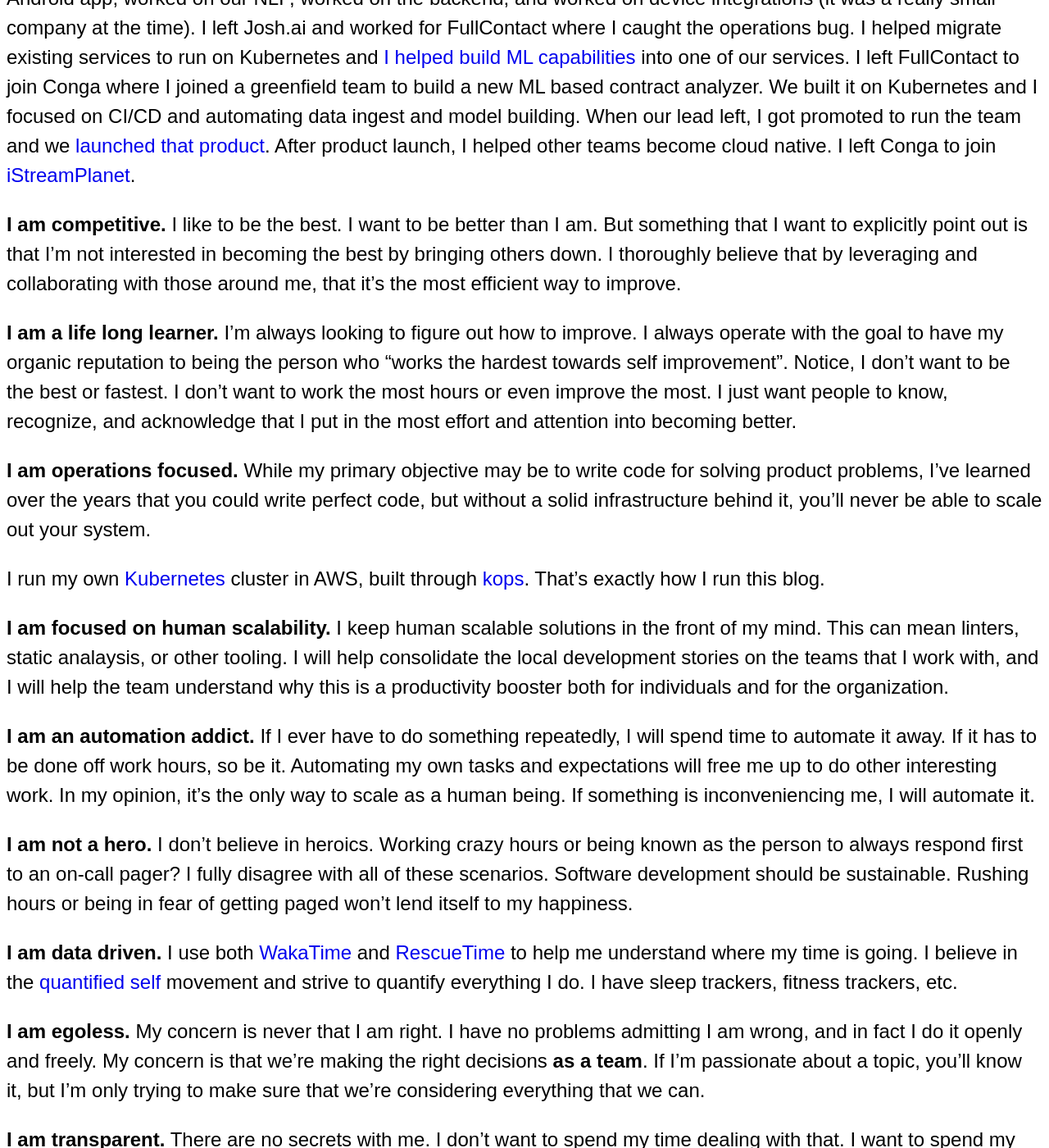
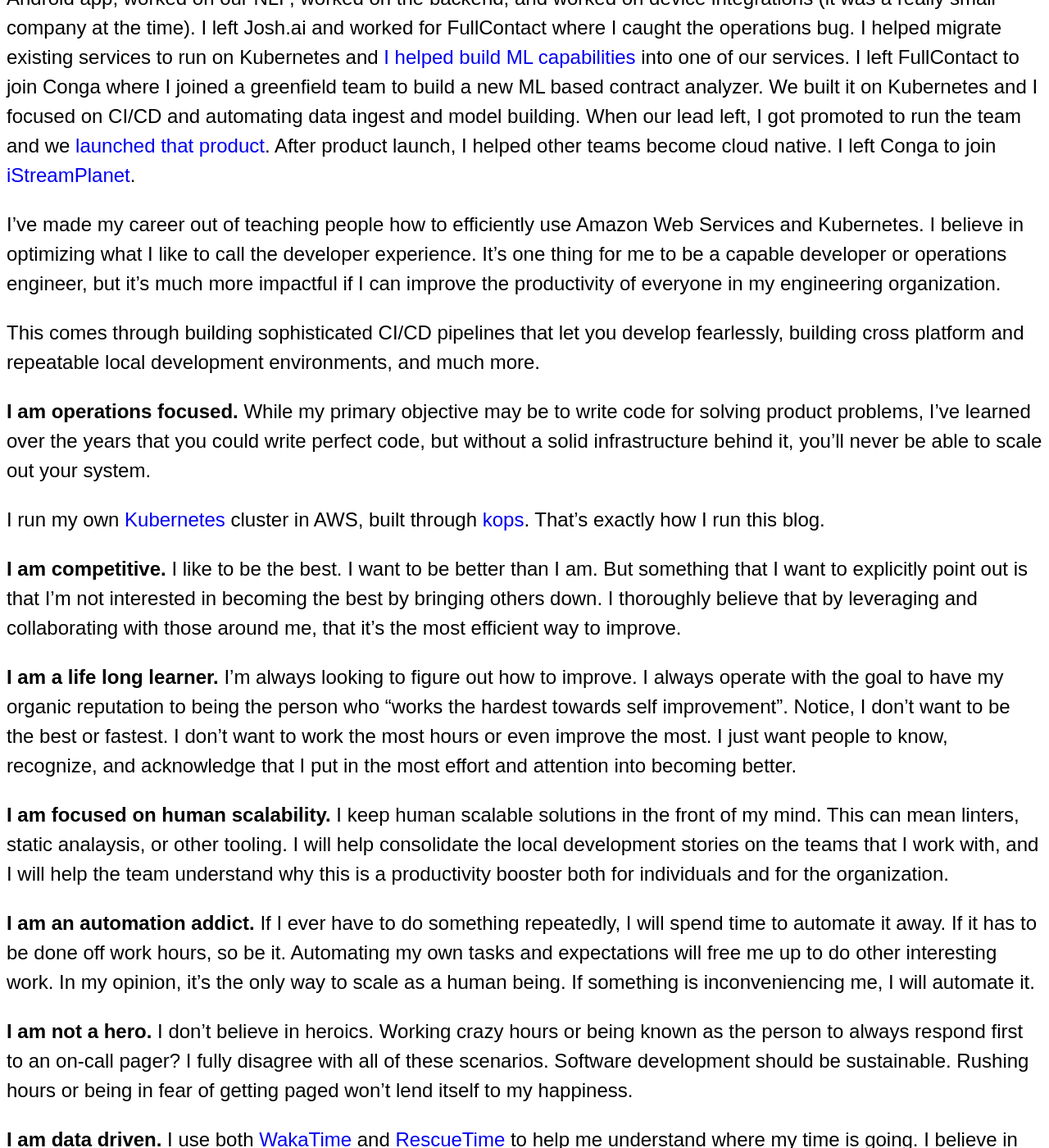
Before and after one commit to abatilo/blog, a Jekyll site: the page built from about/index.md, in a window 1280 px wide and 1400 px high, scrolled down 491 px. Shown: the whole window at 82% size. Built offline with Jekyll 4.4.1, drawn with Linux system fonts in a browser that asks for light colours; our own code applies the rules of GitHub Pages for plain Markdown files; some of the changed text lies outside the part shown.

Commit message:
Add more info to about

```diff
--- a/about/index.md
+++ b/about/index.md
@@ -34,6 +34,24 @@
 After product launch, I helped other teams become cloud native. I left Conga to join
 [iStreamPlanet](https://istreamplanet.com/).
 
+I've made my career out of teaching people how to efficiently use Amazon Web
+Services and Kubernetes. I believe in optimizing what I like to call the
+developer experience. It's one thing for me to be a capable developer or
+operations engineer, but it's much more impactful if I can improve the
+productivity of everyone in my engineering organization.
+
+This comes through building sophisticated CI/CD pipelines that let you develop
+fearlessly, building cross platform and repeatable local development
+environments, and much more.
+
+**I am operations focused.** While my primary objective may be to write code for solving
+product problems, I've learned over the years that you could write perfect code, but
+without a solid infrastructure behind it, you'll never be able to scale out your system.
+
+I run my own [Kubernetes](https://github.com/kubernetes/kubernetes) cluster in AWS,
+built through [kops](https://github.com/kubernetes/kops). That's exactly how I run this
+blog.
+
 **I am competitive.** I like to be the best. I want to be better than I am. But
 something that I want to explicitly point out is that I'm not interested in becoming the
 best by bringing others down. I thoroughly believe that by leveraging and collaborating
@@ -45,14 +63,6 @@
 don't want to work the most hours or even improve the most. I just want people to know,
 recognize, and acknowledge that I put in the most effort and attention into becoming
 better.
-
-**I am operations focused.** While my primary objective may be to write code for solving
-product problems, I've learned over the years that you could write perfect code, but
-without a solid infrastructure behind it, you'll never be able to scale out your system.
-
-I run my own [Kubernetes](https://github.com/kubernetes/kubernetes) cluster in AWS,
-built through [kops](https://github.com/kubernetes/kops). That's exactly how I run this
-blog.
 
 **I am focused on human scalability.** I keep human scalable solutions in the front of
 my mind. This can mean linters, static analaysis, or other tooling. I will help
@@ -91,6 +101,7 @@
 list out my tools on my [vimrc](https://github.com/abatilo/vimrc) repository. This
 repository has admittedly expanded to housing my dotfiles as well.
 
-If you've actually read my profile, and you'd like to talk, [click here to send me an
-email](mailto:aaronbatilo+blog@gmail.com)
-If you email me there, I promise that I'll respond in a timely manner.
+If you've actually read my profile, and you think I might be a fit for your
+company, you can [look at my resume](https://www.aaronbatilo.dev/resume) and
+[send me an email](mailto:aaronbatilo+blog@gmail.com). If you email me there,
+I'll commit to responding to you quickly.
```
